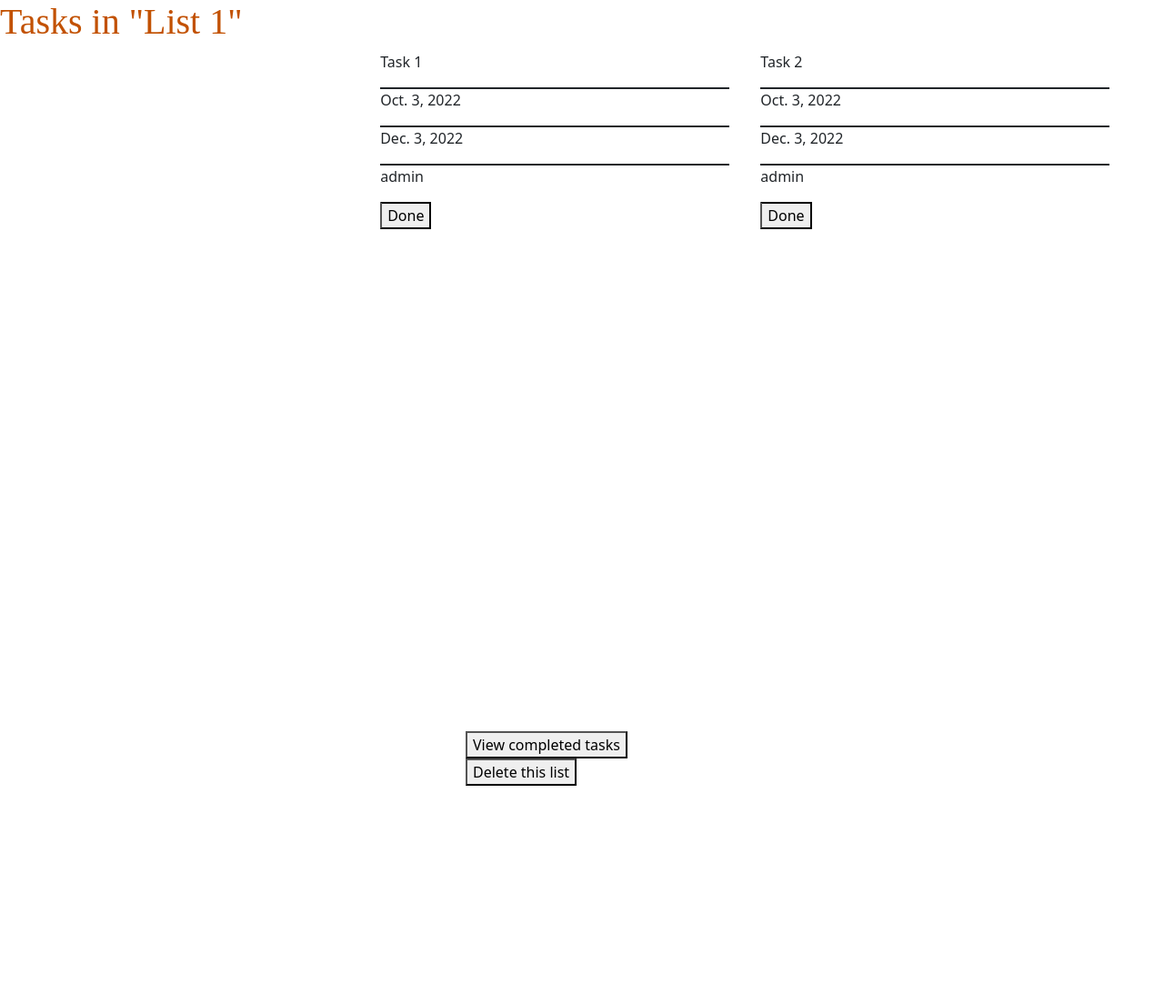
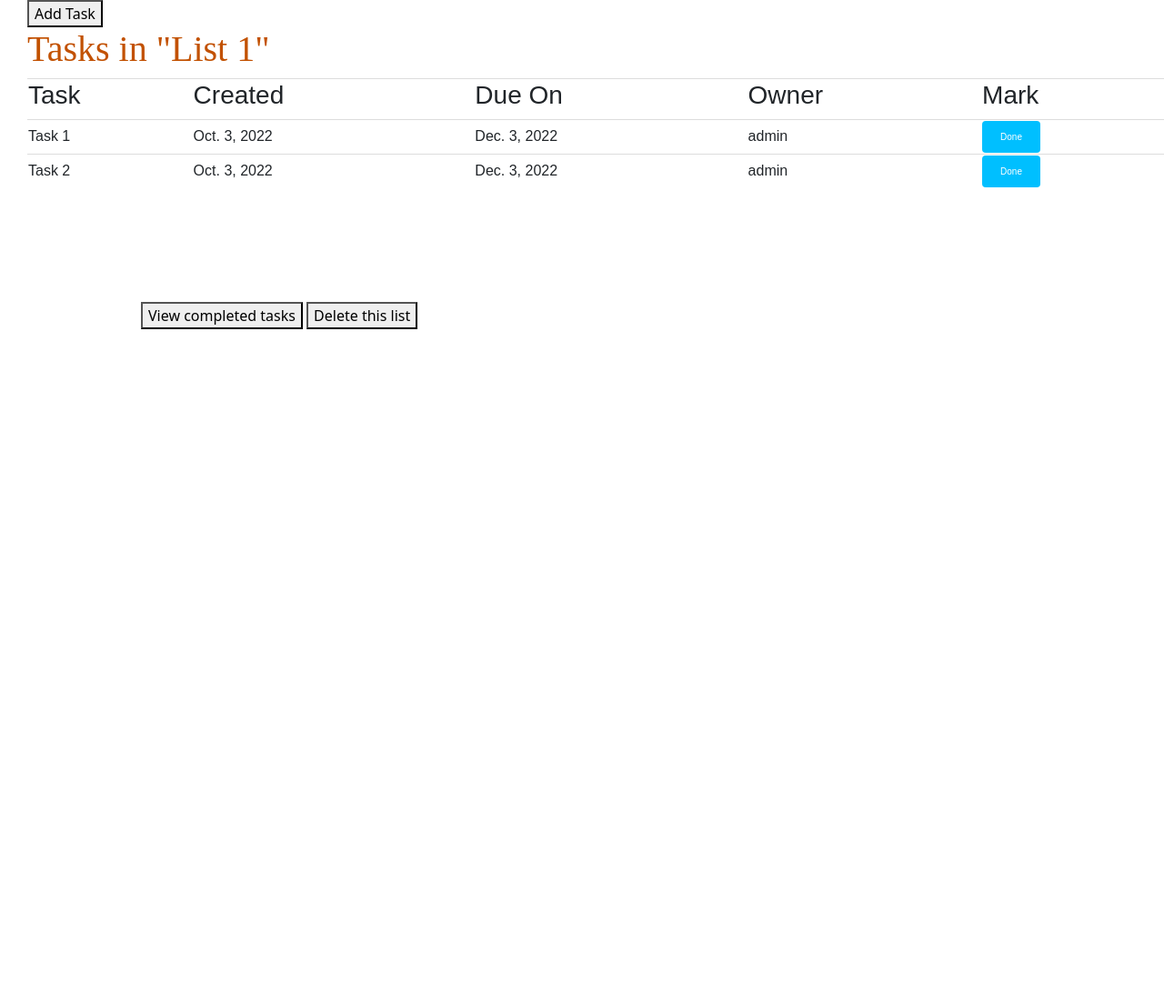
Before and after one commit to bkalzhan/django, a Django app: page /todos in a window 1280 px wide. Shown: the top 1104 px of the page at 91% size. After the commit the page ends 362 px from the top, so only its background shows below. Run offline with Django 3.2, Linux system fonts and the light colour scheme; data comes from the database, SQL or seed files in the repository.

Commit message:
css changes

```diff
--- a/lab2/todo/main/static/css/todo.css
+++ b/lab2/todo/main/static/css/todo.css
@@ -3,17 +3,16 @@ h1 {
     font-family: 'Lobster';
 }
 
-.table {
-    width: 30%;
-    display: inline-block;
-    margin-right: 30px;
-    margin-bottom: 40px;
+#table1 {
+    font-family: Arial, Helvetica, sans-serif;
+    border-collapse: collapse;
+    width: 100%;
 }
 
 .bottom_line{
     color: orange;
     display: inline-block;
-    margin: 40%;
-    padding: 50%
+    margin: 10%;
+    padding: 10%
     border-radius: 10%;
 }
--- a/lab2/todo/main/templates/todo/todo_list.html
+++ b/lab2/todo/main/templates/todo/todo_list.html
@@ -2,29 +2,77 @@
 <!DOCTYPE html>
 <head>
     <meta charset="UTF-8">
-    <title>Title</title>
+    <style>
+    .body_class{
+        margin-left: 30px;
+    }
+    #table1 {
+        font-family: Arial, Helvetica, sans-serif;
+        border-collapse: collapse;
+        width: 80%;
+        padding-bottom: 20px;
+        border-spacing: 25px;
+    }
+    #table1 td{
+        border-top: 1px solid #ddd;
+    }
+    #button1 {
+          background-color: #00BFFF;
+          border: none;
+          color: white;
+          padding: 10px 20px;
+          text-align: center;
+          text-decoration: none;
+          display: inline-block;
+          font-size: 10px;
+          border-radius: 4px;
+     }
+    </style>
     <link rel="stylesheet" href="https://cdn.jsdelivr.net/npm/bootstrap@5.1.3/dist/css/bootstrap.min.css" integrity="sha384-1BmE4kWBq78iYhFldvKuhfTAU6auU8tT94WrHftjDbrCEXSU1oBoqyl2QvZ6jIW3" crossorigin="anonymous">
     <link rel="stylesheet" href="{% static 'css/todo.css' %}">
 </head>
-<body>
+<body class="body_class">
+    <button type="button" id="add_task">Add Task</button>
     {% block content%}
-    <h1>Tasks in "List 1"</h1>
+    <h1 id="title1">Tasks in "List 1"</h1>
+<!--    <div>-->
+<!--    {% for todo in todos %}-->
+<!--        <div class = "table">-->
+<!--            {% if todo.mark %}-->
+<!--            <p>{{ todo.name }}</p>-->
+<!--            <p>{{ todo.created_date }}</p>-->
+<!--            <p>{{ todo.due_on }}</p>-->
+<!--            <p>{{ todo.owner }}</p>-->
+<!--            <button type="button">Done</button>-->
+<!--            {% endif %}-->
+<!--        </div>-->
+<!--    {% endfor %}-->
+<!--    </div>-->
     <div>
-    {% for todo in todos %}
-        <div class = "table">
-            {% if todo.mark %}
-            <p>{{ todo.name }}</p>
-            <p>{{ todo.created_date }}</p>
-            <p>{{ todo.due_on }}</p>
-            <p>{{ todo.owner }}</p>
-            <button type="button">Done</button>
-        {% endif %}
-        </div>
-    {% endfor %}
+        <table id="table1">
+            <tr>
+                <td><h3>Task</h3></td>
+                <td><h3>Created</h3></td>
+                <td><h3>Due On</h3></td>
+                <td><h3>Owner</h3></td>
+                <td><h3>Mark</h3></td>
+            </tr>
+            {% for todo in todos %}
+                {% if todo.mark %}
+                    <tr>
+                        <td>{{ todo.name }}</td>
+                        <td>{{ todo.created_date }}</td>
+                        <td>{{ todo.due_on }}</td>
+                        <td>{{ todo.owner}}</td>
+                        <td><button type="button" id="button1">Done</button></td>
+                    </tr>
+                {% endif %}
+            {% endfor %}
+        </table>
     </div>
     <div class = "bottom_line">
-        <button type="button">View completed tasks</button>
-        <button type="button">Delete this list</button>
+        <button type="button" id="view_button">View completed tasks</button>
+        <button type="button" id="delete-button">Delete this list</button>
     </div>
     {% endblock %}
 </body>
```
